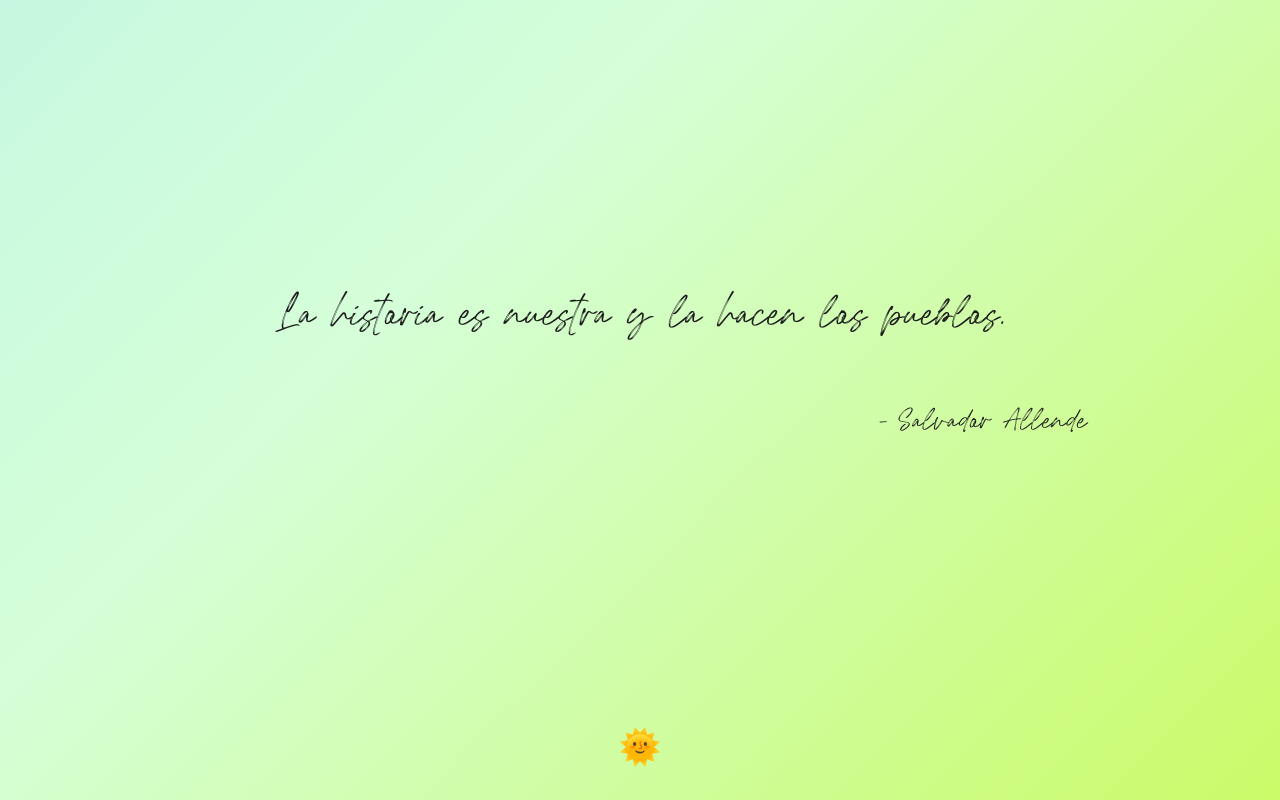
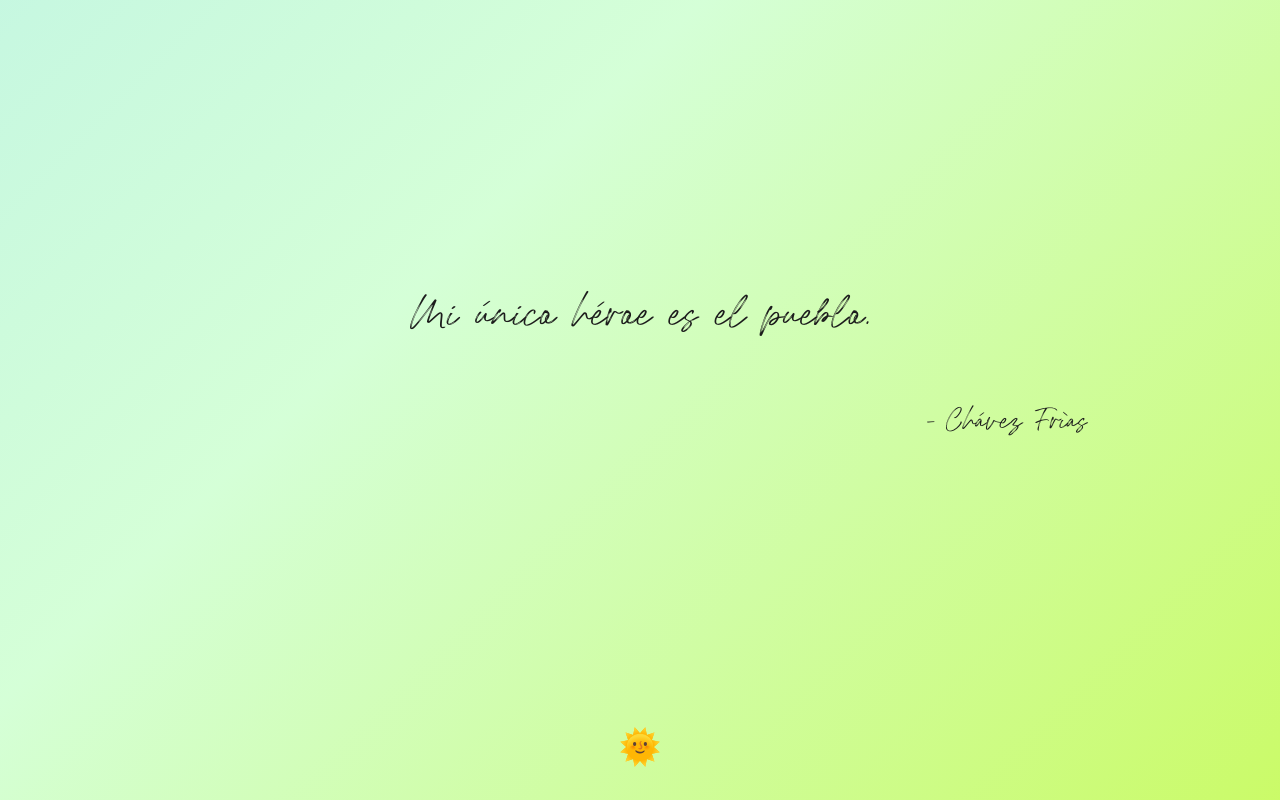
Before and after one commit to Jvbass/DailyQuote, a plain HTML site: page index.html in a window 1280 px wide. Drawn offline with Linux system fonts and the light colour scheme.

Commit message:
Update daily phrase Sat Nov 14 22:40:06 UTC 2026

```diff
--- a/index.html
+++ b/index.html
@@ -5,10 +5,10 @@
     <meta charset="UTF-8">
     <meta name="viewport" content="width=device-width, initial-scale=1.0">
     <link rel="stylesheet" href="styles.css">
-    <title>Motivate😉| Salvador Allende</title>
+    <title>Motivate😉| Chávez Frías</title>
 </head>
-<h1 class="quote">La historia es nuestra y la hacen los pueblos.</h1>
-<h3 class="author">- Salvador Allende</h3>
+<h1 class="quote">Mi único héroe es el pueblo.</h1>
+<h3 class="author">- Chávez Frías</h3>
 
 <button id="theme-toggle">
     <img id="theme-icon" src="./icons/sun-face.svg" alt="Icono de tema">
```
